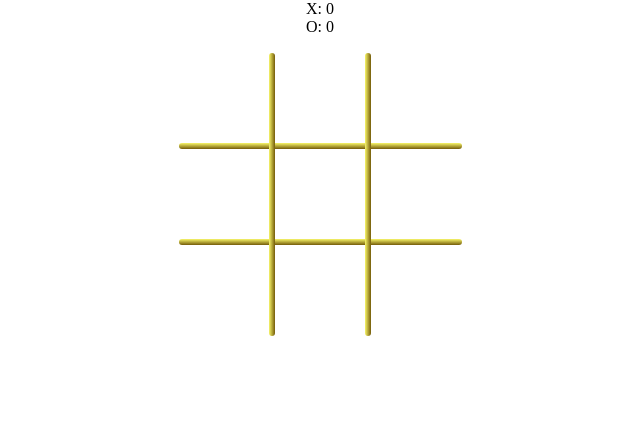
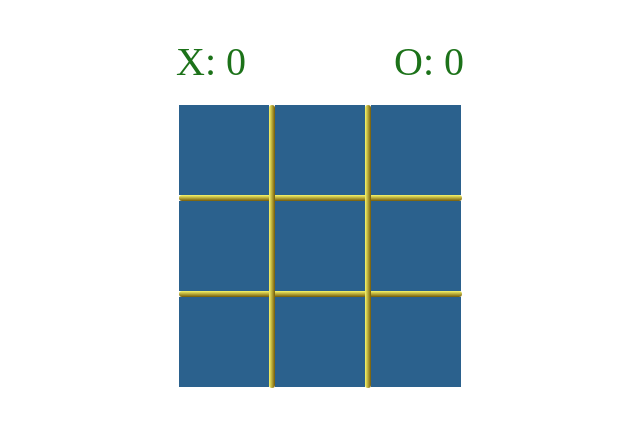
Before and after one commit to AndrewHypster/--and-O, a plain HTML site: page index.html in a window 1280 px wide. Shown: the whole page, without its empty margins (320-960 px from the left). Drawn offline with Linux system fonts and the light colour scheme.

Commit message:
Update style.css

```diff
--- a/style.css
+++ b/style.css
@@ -8,26 +8,41 @@ body {
     display: flex;
 }
 
+.account {
+    margin-top: 3%;
+    width: 288px;
+    justify-content: space-between;
+    display: flex;
+}
+
+.accountX, .accountO {
+    color: rgb(28, 114, 25);
+    font-size: 40px;
+}
+
 .game {
     position: absolute;
-    margin-top: 50px;
+    margin-top: 8%;
     width: 288px;
     justify-content: center;
     display: flex;
     flex-wrap: wrap;
 }
 
-.block {
+.block, .X, .O {
     width: 70px;
     height: 70px;
     padding: 10px;
     margin: 3px;
+    background: rgb(43, 97, 141);
+    font-size: 70px;
+    text-align: center;
 }
 
 .lines {
     position: absolute;
     z-index: -1;
-    margin-top: 50px;
+    margin-top: 8%;
     width: 288px;
     height: 288px;
     /* background: #000; */
@@ -59,17 +74,3 @@ body {
     border-radius: 6px;
     background: linear-gradient(rgb(248, 246, 106), rgb(116, 91, 9));
 }
-
-.none {
-    background: rgb(43, 97, 141);
-}
-
-.X {
-    background-image: url(X.jpg);
-    background-size: contain;
-}
-
-.O {
-    background-image: url(O.png);
-    background-size: contain;
-}
```
